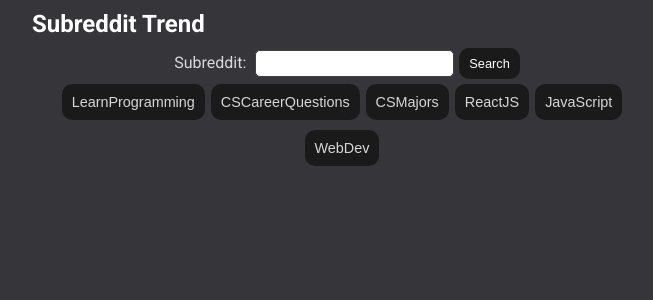
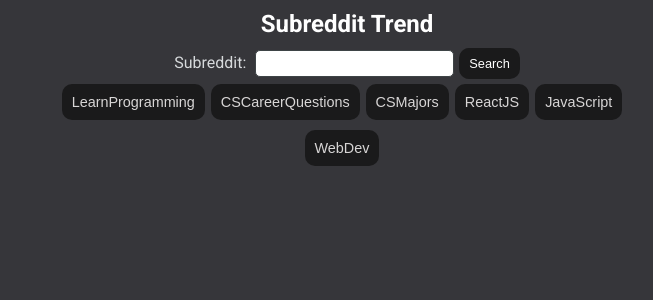
Before and after one commit to sametkayik/subreddit-trend, a React (Vite) app: page / in a window 1280 px wide. Shown: the top 300 px of the page, without its empty margins (298-951 px from the left). Built offline with nearby package versions, Linux system fonts and the light colour scheme.

Commit message:
Center title

```diff
--- a/src/components/Home.jsx
+++ b/src/components/Home.jsx
@@ -19,7 +19,7 @@ function Home() {
           <h1 className="subreddit-name">r/{subreddit}</h1>
         </div>
       ) : (
-        <h1>Subreddit Trend</h1>
+        <h1 style={{ textAlign: "center" }}>Subreddit Trend</h1>
       )}
       <SubredditForm
         subreddit={subreddit}
```
